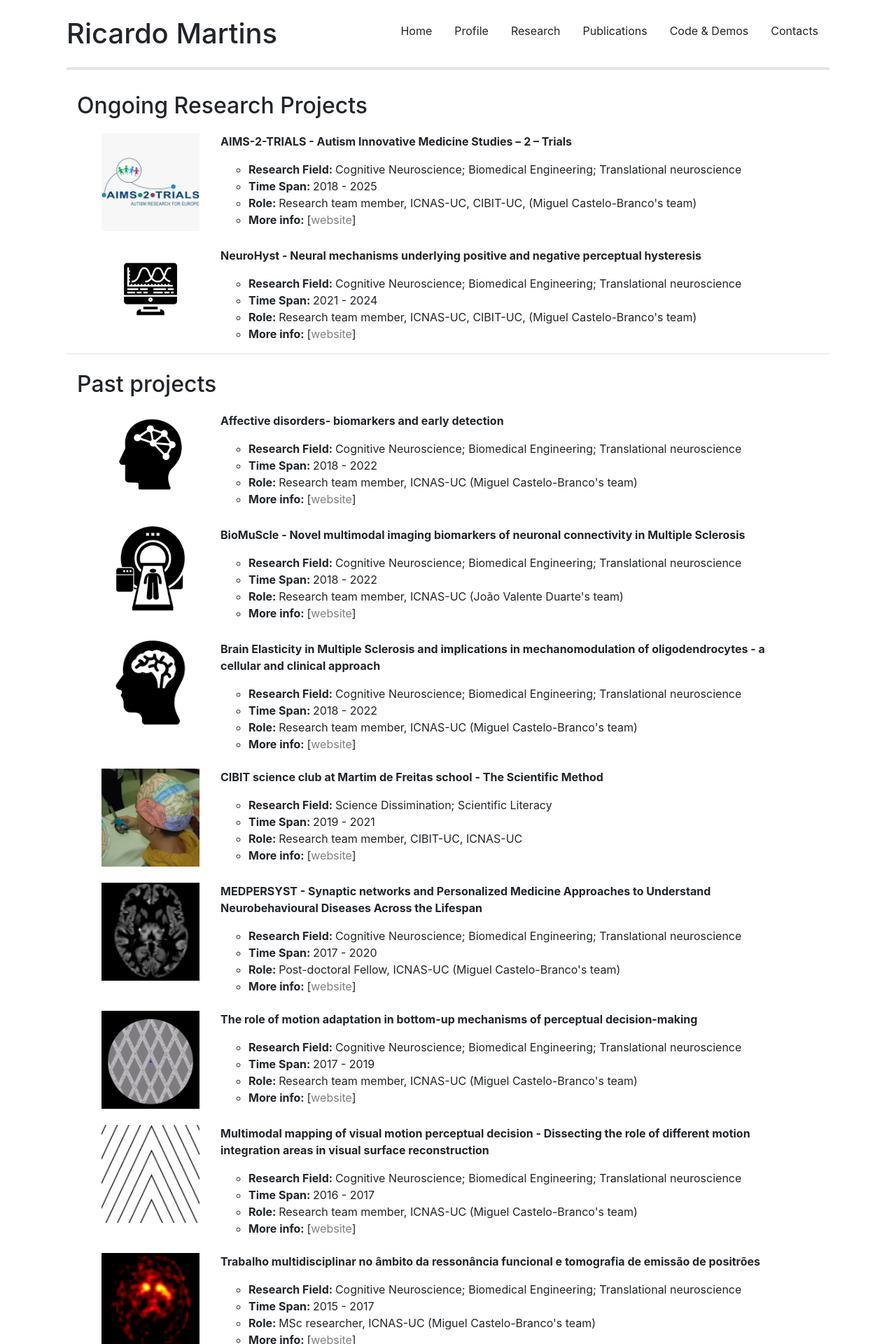
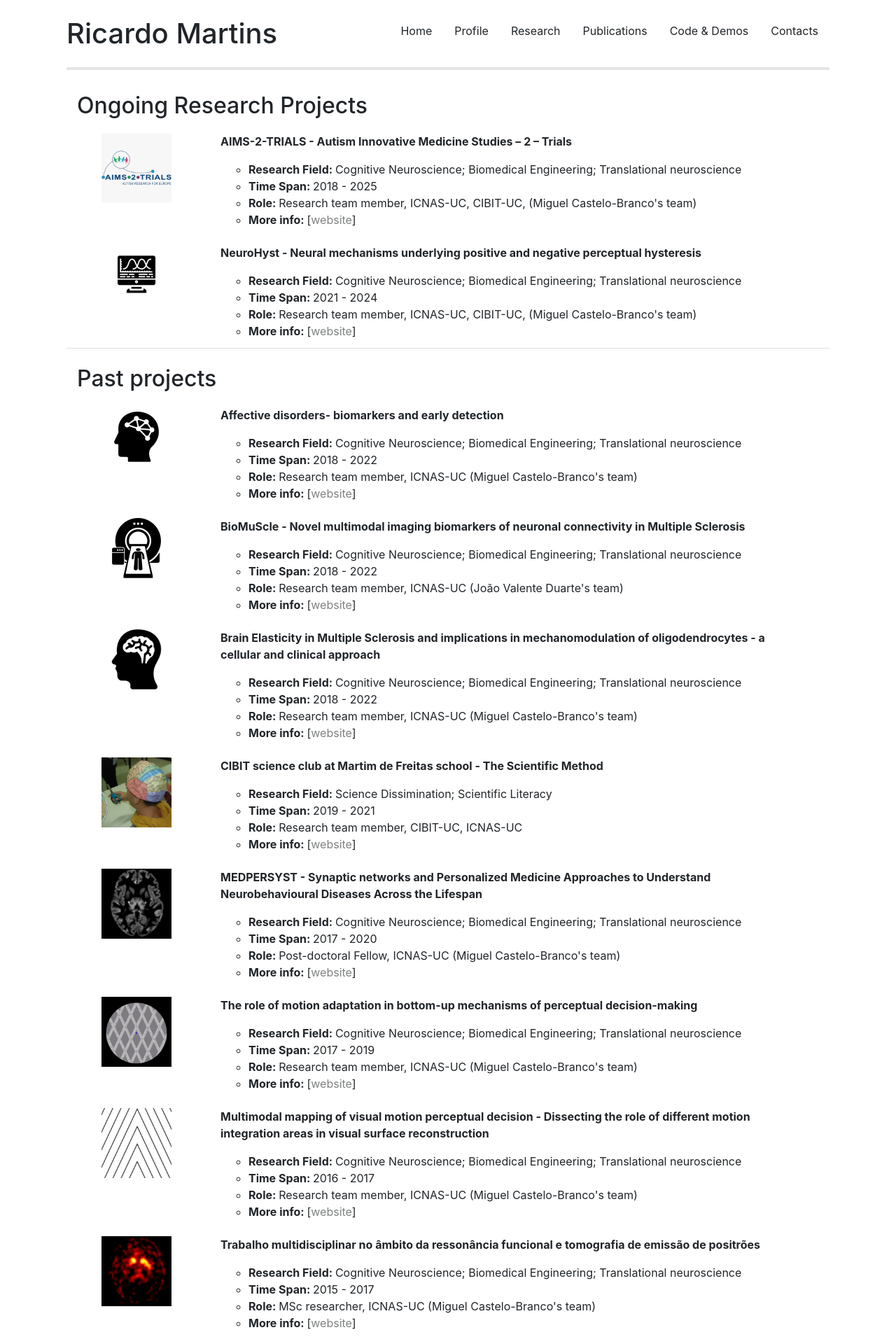
Before and after one commit to ricardomar/ricardomar.github.io, a Jekyll site: the page built from research/index_v2.html, in a window 1280 px wide. Shown: the top 1920 px of the page at 70% size. Built offline with Jekyll 4.4.1, drawn with Linux system fonts in a browser that asks for light colours; nearby versions of some CDN libraries.

Commit message:
Update index_v2.html

```diff
--- a/research/index_v2.html
+++ b/research/index_v2.html
@@ -13,7 +13,7 @@ title: Research Projects |
 		  {% for member in site.data.myResearchOngoing %}
           <li class="list-group-item d-md-flex flex-md-row flex-column" style="border: none;">
             <div class="col-md-2">
-              <img src="{{member.logo}}" alt="logo" class="img-fluid">
+              <img src="{{member.logo}}" alt="logo" class="img-fluid" align="center" width="100px">
             </div>
             <div class="col-md-10">
               <p><strong>{{member.name}}</strong></p>
@@ -39,7 +39,7 @@ title: Research Projects |
 		  {% for member in site.data.myResearchConcluded %}
           <li class="list-group-item d-md-flex flex-md-row flex-column" style="border: none;">
             <div class="col-md-2">
-              <img src="{{member.logo}}" alt="logo" class="img-fluid">
+              <img src="{{member.logo}}" alt="logo" class="img-fluid" align="center" width="100px">
             </div>
             <div class="col-md-10">
               <p><strong>{{member.name}}</strong></p>
```
